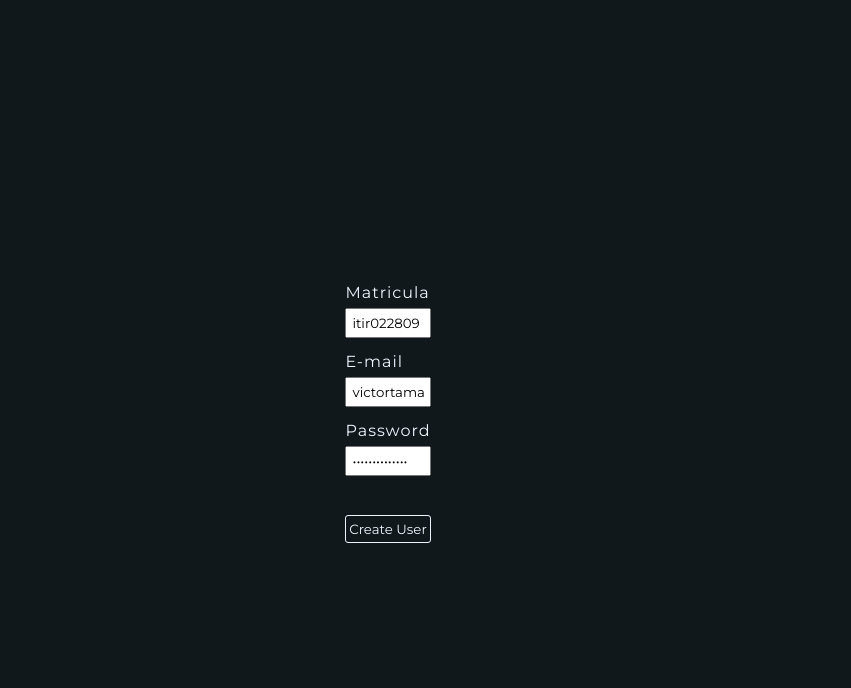
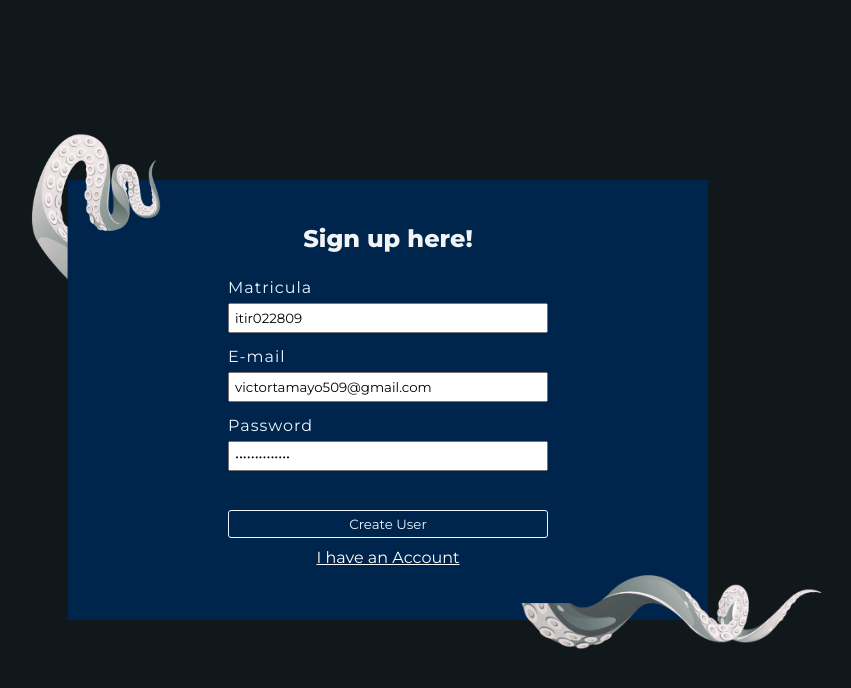
Before and after one commit to VictorTamayoBriones/UTT-TI, a React (Vite) app: page /create-user in a window 1280 px wide. Shown: the top 688 px of the page, without its empty margins (252-1103 px from the left). Built offline with nearby package versions, Linux system fonts and the light colour scheme.

Commit message:
update from create user

```diff
--- a/src/components/Container/Container.tsx
+++ b/src/components/Container/Container.tsx
@@ -3,7 +3,7 @@ import { theme } from '../../theme';
 
 export const Container = styled.div<{width?: string}>`
     width: ${(props)=> props.width ? props.width : '100%'};
-    height: 50vh;
+    height: 55vh;
     background: ${ theme.blue.color };
     display: flex;
     flex-direction: column;
--- a/src/index.css
+++ b/src/index.css
@@ -21,5 +21,15 @@ body{
 }
 
 h1{
-  letter-spacing: 1px;
+  letter-spacing: 2px;
+  font-size: 50px;
+  text-shadow: 2px 2px 0px rgba(255, 255, 255, 0.5);
 }
+
+a{
+  color: #fff;
+  display: block;
+  width: 100%;
+  margin: 10px auto;
+  text-align: center;
+}
--- a/src/pages/CreateUser/CreateUser.tsx
+++ b/src/pages/CreateUser/CreateUser.tsx
@@ -1,14 +1,23 @@
+import { Link } from "react-router-dom"
 import { Button } from "../../components/Button/Buton"
+import { Container } from "../../components/Container/Container"
+import { Form } from "../../components/FormElements/Form/Form"
 import Input from "../../components/FormElements/Input/Input"
+import OverlayLogin from "../../components/OverlayLogin/OverlayLogin"
 
 function CreateUser() {
   return (
-    <form>
-      <Input label="Matricula" type="text" name="matricula" value="itir022809" onChange={()=>{}}/>
-      <Input label="E-mail" type="text" name="email" value="victortamayo509@gmail.com" onChange={()=>{}}/>
-      <Input label="Password" type="password" name="password" value="RubikTamayo123" onChange={()=>{}}/>
-      <Button type="submit" >Create User</Button>
-    </form>
+    <Container width="50%" className="login">
+      <h2>Sign up here!</h2>
+      <Form>
+        <Input label="Matricula" type="text" name="matricula" value="itir022809" onChange={()=>{}}/>
+        <Input label="E-mail" type="text" name="email" value="victortamayo509@gmail.com" onChange={()=>{}}/>
+        <Input label="Password" type="password" name="password" value="RubikTamayo123" onChange={()=>{}}/>
+        <Button type="submit" >Create User</Button>
+        <Link to="/login" >I have an Account</Link>
+      </Form>
+      <OverlayLogin/>
+    </Container>
   )
 }
 export default CreateUser
--- a/src/pages/Login/Login.tsx
+++ b/src/pages/Login/Login.tsx
@@ -1,4 +1,5 @@
 import React, { useState } from "react"
+import { Link } from "react-router-dom";
 import { Button } from "../../components/Button/Buton";
 import { Container } from "../../components/Container/Container";
 import { Form } from "../../components/FormElements/Form/Form";
@@ -29,6 +30,7 @@ function Login() {
         <Input label="User" type="text" name="user" value={loginData.user} onChange={handleChange} />
         <Input label="Password" type="password" name="password" value={loginData.password} onChange={handleChange} />
         <Button type="submit" >Login</Button>
+        <Link to="/create-user" >Not have an account? Click here!</Link>
       </Form>
       <OverlayLogin/>
     </Container>
```
